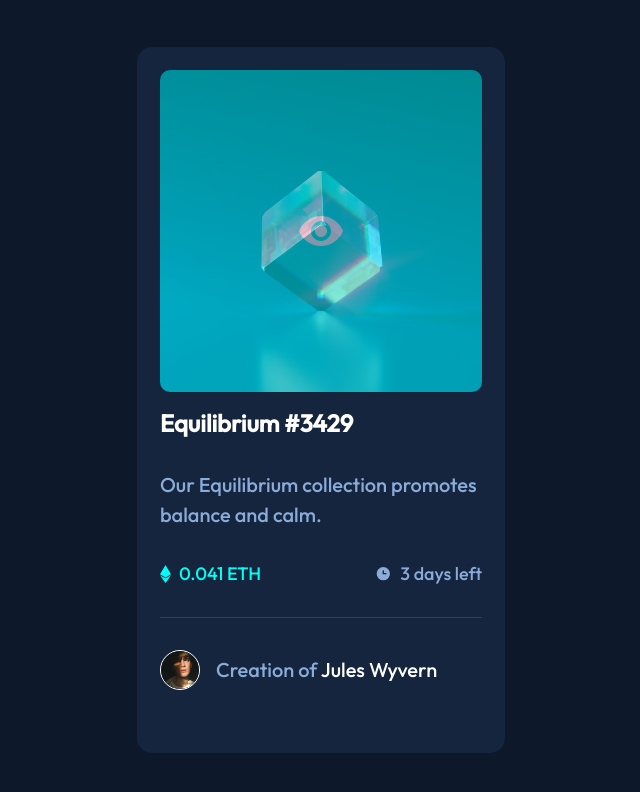
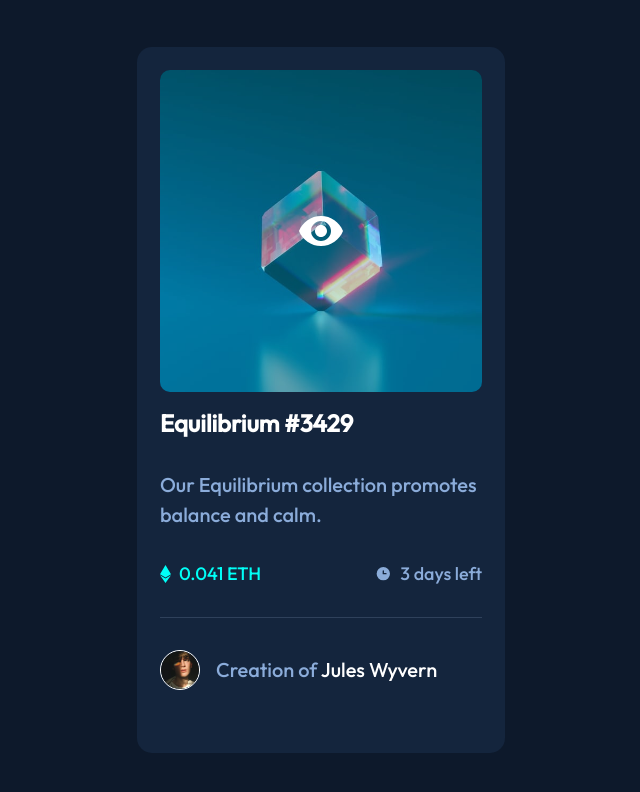
Before and after one commit to Baraski-jr/Equliibrium, a plain HTML site: page index.html in a window 1280 px wide. In both pictures the pointer is over the element 639 px from the left and 231 px from the top of the page. Shown: the whole page, without its empty margins (319-959 px from the left). Drawn offline with Linux system fonts and the light colour scheme.

Commit message:
Update style.css

```diff
--- a/style.css
+++ b/style.css
@@ -39,7 +39,7 @@ body {
     background-position: center;
     background-size: cover;
     border-radius: 10px;
-    background-color: #fff;
+
 }
 .overlay {
     display: grid;
@@ -48,10 +48,12 @@ body {
     aspect-ratio: 1;
     border-radius: 10px;
     transition: background-color .3s;
-    opacity: .5;
+    /* mix-blend-mode: overlay; */
+
+
 }
 .overlay:hover {
-    background-color: var(--accent-bg);
+    background-color: hsla(178, 100%, 50%, 0.226);
 }
 .eye-icon {
     opacity: 0;
```
